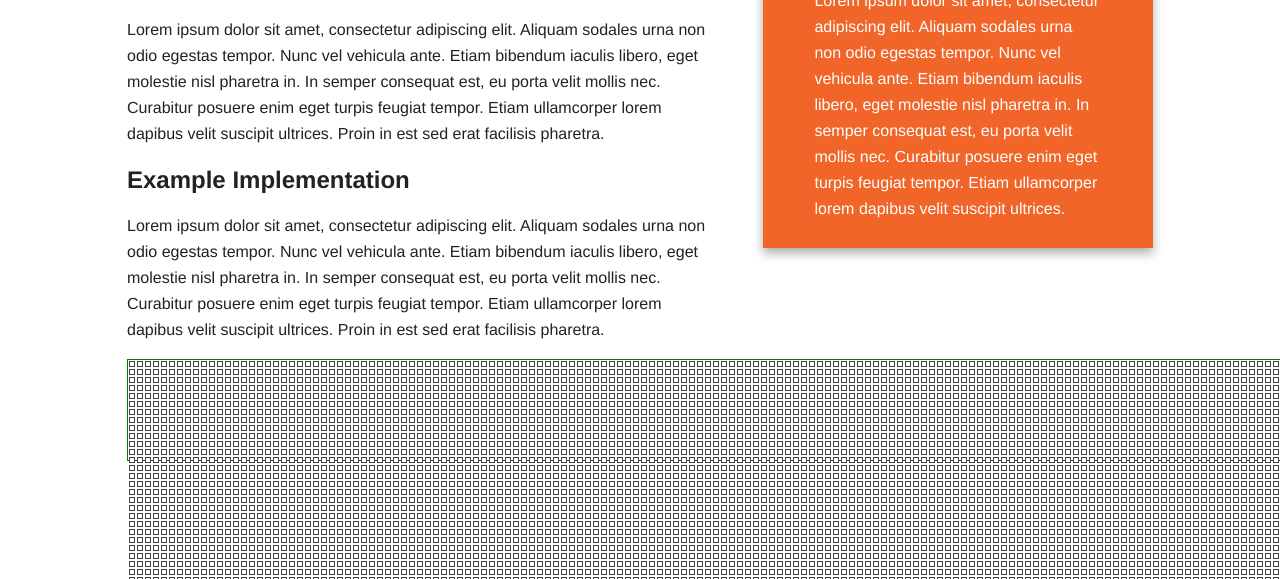
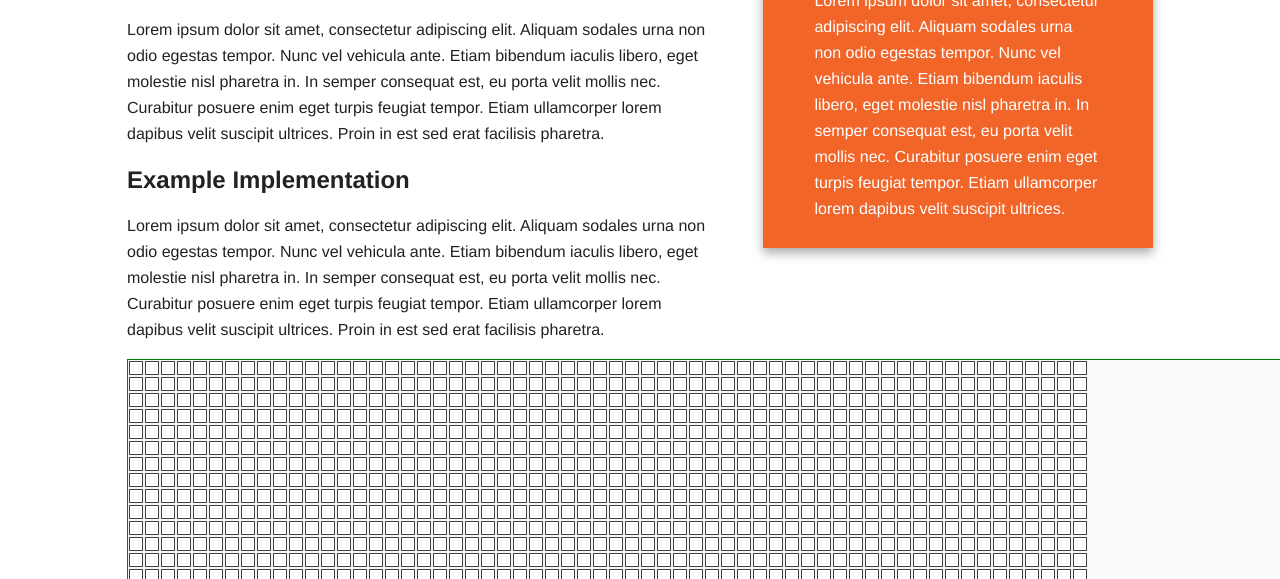
Before and after one commit to dominikschopper/gol, a plain HTML site: page public_html/index.html in a window 1280 px wide. Shown: the part 221-800 px from the top of the page. Drawn offline with nearby package versions, Linux system fonts and the light colour scheme.

Commit message:
adjusting styling so cells are better visible

```diff
--- a/public_html/css/gol.css
+++ b/public_html/css/gol.css
@@ -18,8 +18,8 @@
 .gol-cell {
     margin: 1px;
     border: 1px solid #424242;
-    height: 4px;
-    width: 4px;
+    height: 12px;
+    width: 12px;
     float: left;
     background: white;
 }
--- a/public_html/index.html
+++ b/public_html/index.html
@@ -74,7 +74,7 @@
 
         <script src="js/main.js"></script>
 	<script type="text/javascript">
-	    var field = new GolPlayground('#playground-1');
+	    var field = new GolPlayground('#playground-1', 60, 90);
 	    field.draw();
 	</script>
     </body>
--- a/public_html/js/main.js
+++ b/public_html/js/main.js
@@ -269,8 +269,8 @@ var GolPlayground = (function () {
 
 	this.parent = $(where);
 
-	this.colNo = col || 180;
-	this.rowNo = row || 90;
+	this.colNo = col || 90;
+	this.rowNo = row || 50;
 
 	this.matrix = [ ];
     };
@@ -289,9 +289,14 @@ var GolPlayground = (function () {
 		cell.setElement( cellEl );
 		this.matrix[r][c] = cell;
 		this.parent.append(cellEl);
+
+		// c % 10 === 0 ? console.log('created col %o', c) : null;
 	    }
-	    console.log('created row %o', r);
+	    this.parent.append($('<div style="clear:left;height:0;width:0">'));
+	    // console.log('created row %o', r);
 	}
+
+	this.parent.append($('<br clear="all" />'));
     };
 
     return GolPlayground;
```
